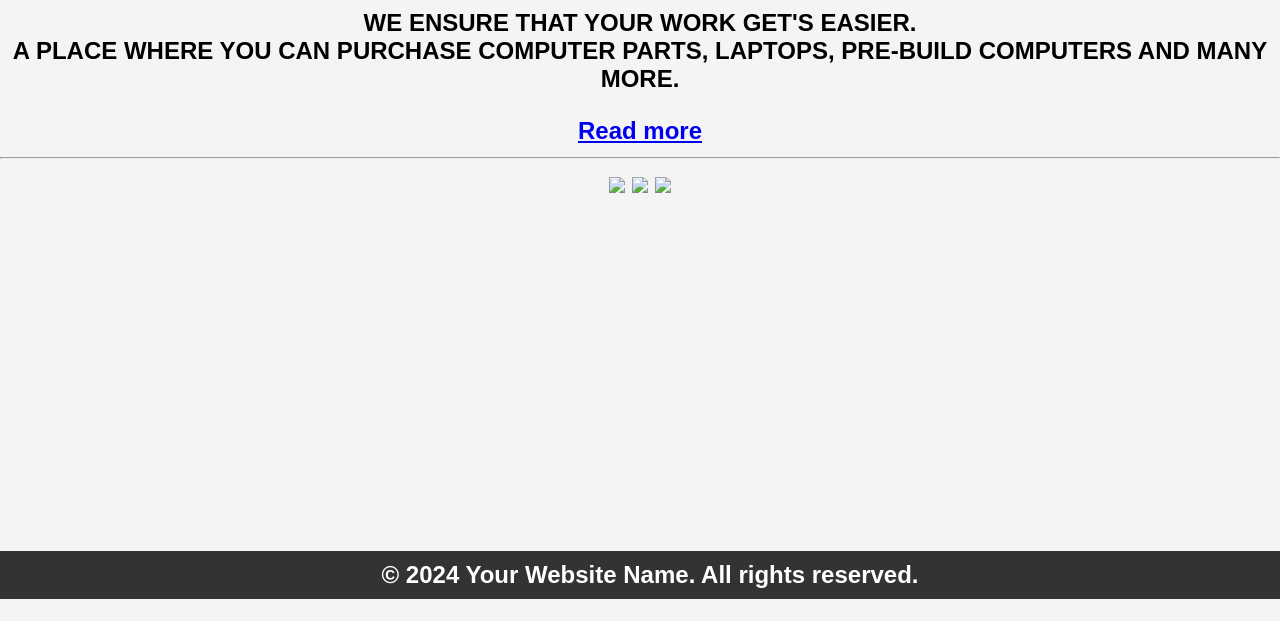
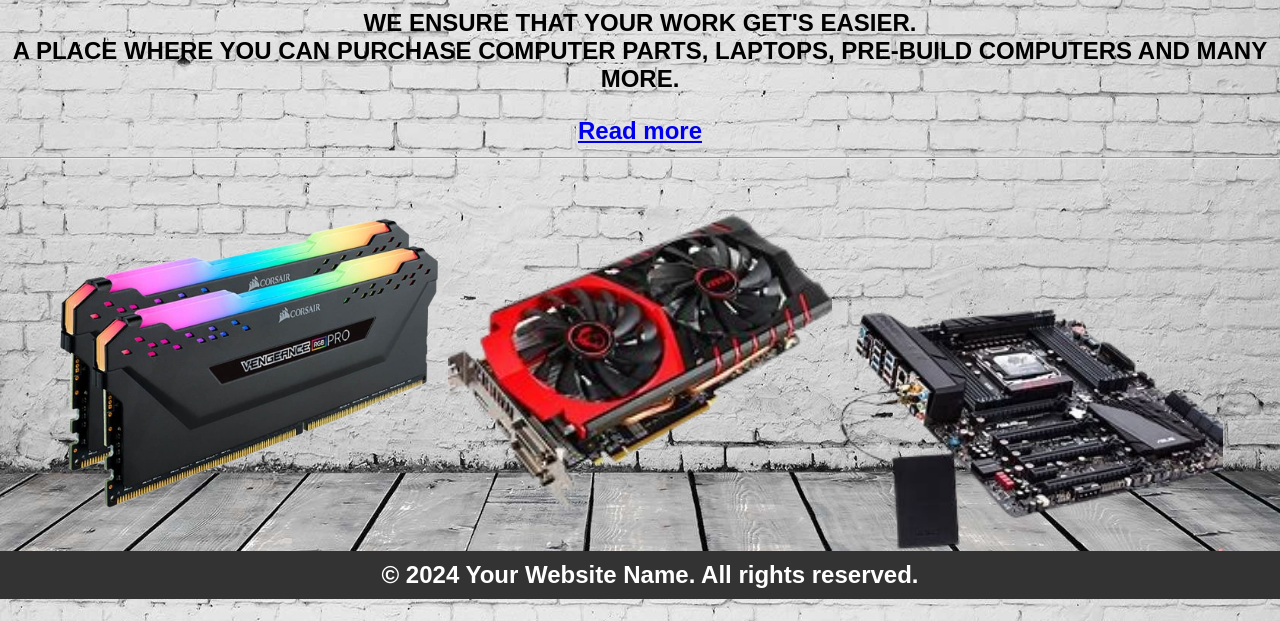
Before and after one commit to raajvardhansherkar/computers, a plain HTML site: page index.html in a window 1280 px wide. Shown: the part 201-822 px from the top of the page. Before the commit the page ends 800 px from the top, so only its background shows below. Drawn offline with Linux system fonts and the light colour scheme.

Commit message:
Update index.html

```diff
--- a/index.html
+++ b/index.html
@@ -50,12 +50,12 @@
 <P> WE ENSURE THAT YOUR WORK GET'S EASIER.<BR>A PLACE WHERE YOU CAN PURCHASE COMPUTER PARTS, LAPTOPS, PRE-BUILD COMPUTERS AND MANY MORE.</P>
 <a href="https://www.google.co.in/"> Read more</a>
 <HR>
-<img style="width: 30%;" src="IMAGE01.jpg">
-<img style="width: 30%;" src="IMAGE02.jpeg">
-<img style="width: 30%;" src="IMAGE03.jpeg">
+<img style="width: 30%;" src="IMAGE01.png">
+<img style="width: 30%;" src="IMAGE02.png">
+<img style="width: 30%;" src="IMAGE03.png">
     <style>
 body {
-  background-image: url('OIP.jpeg');
+  background-image: url('OIP.jpg');
   background-repeat: no-repeat;
   background-attachment: fixed;
   background-size: 100% 100%;
```
